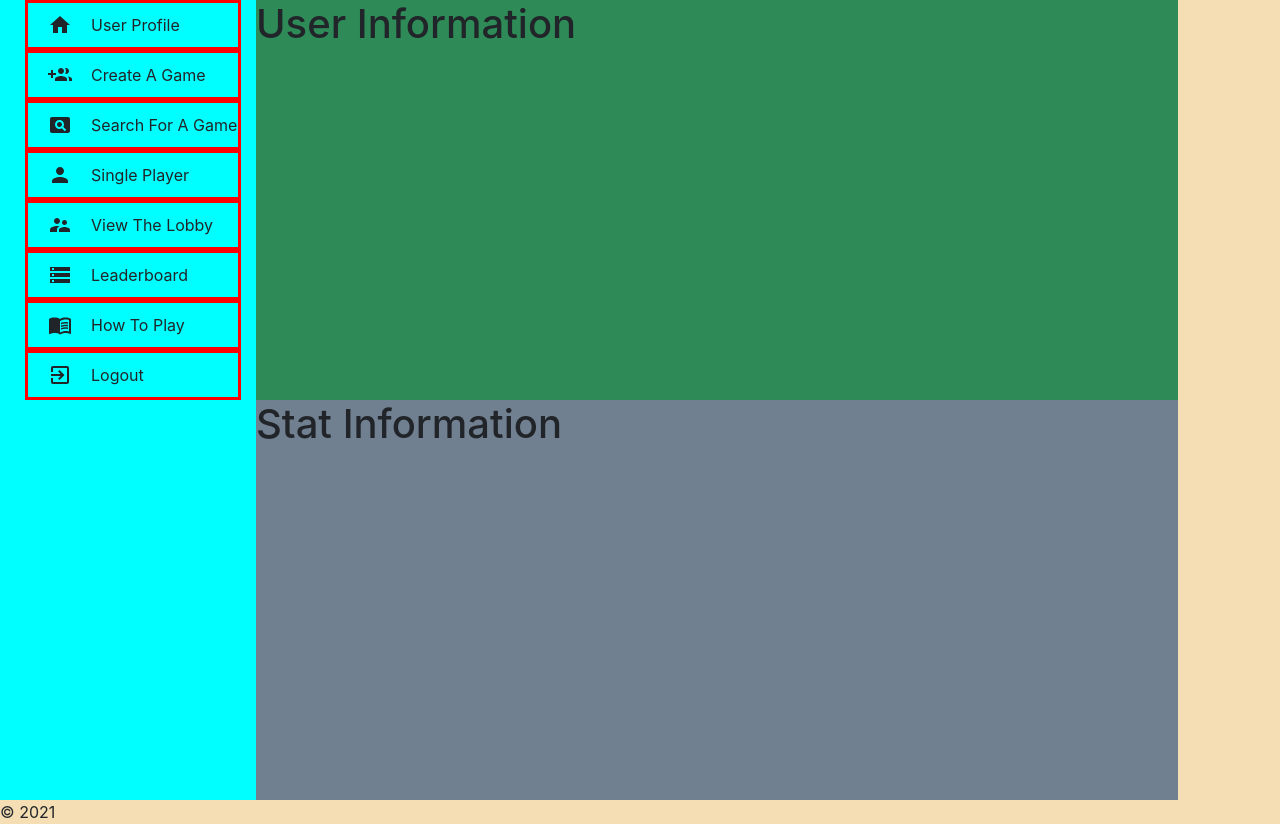
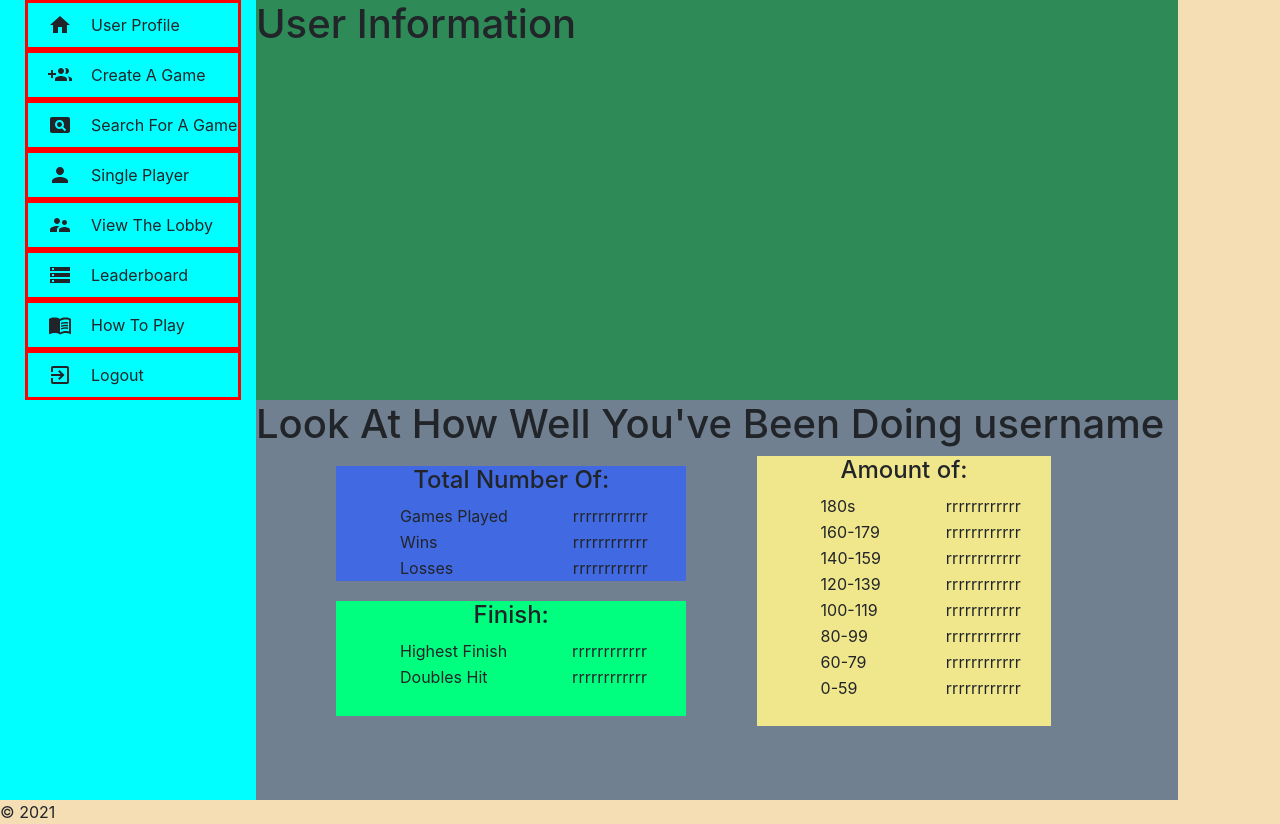
Before and after one commit to HeyAero/dartshub, a React app in the folder client/: page /user in a window 1280 px wide. Built offline with nearby package versions, Linux system fonts and the light colour scheme.

Commit message:
Add Stats tables

```diff
--- a/client/src/components/SideNav/_Sidenav.scss
+++ b/client/src/components/SideNav/_Sidenav.scss
@@ -2,6 +2,7 @@
     height: 100%;
     width: 100%;
     background-color: aqua;
+
 }
 
 .SidebarList {
--- /dev/null
+++ b/client/src/components/StatInformation/_StatInformation.scss
@@ -0,0 +1,38 @@
+.Stats-tables{
+    display: grid;
+    grid-template-columns: auto auto;
+    grid-template-rows: 1fr 1fr;
+ td {
+    text-align: left;
+    padding-left: 4rem;
+ }
+}
+#Number{
+    background-color: royalblue;
+    grid-column: 1;
+    grid-row: 1/2;
+    text-align: center;
+    width: 70%;
+    margin: 2%;
+    margin-left: 5rem;
+}
+
+#Finish {
+    background-color: springgreen;
+    grid-column: 1;
+    grid-row: 2;
+    text-align: center;
+    width: 70%;
+    margin: 2%;
+    margin-left: 5rem;
+}
+#Amount{
+    background-color: khaki;
+    grid-column: 2;
+    grid-row-start: 1/2;
+    grid-row-end: span 2;
+    text-align: center;
+    margin-right: 3rem;
+    width: 70%;
+
+}
--- a/client/src/components/StatInformation/index.js
+++ b/client/src/components/StatInformation/index.js
@@ -1,8 +1,95 @@
 import React from "react";
 
 const StatInformation = () => {
-    return(
-        <h1>Stat Information</h1>
+    return (
+        <>
+        <h1>Look At How Well You've Been Doing username</h1>
+            <div className="Stats-tables">
+
+                <div id="Number">
+                    <h4>Total Number Of:</h4>
+                    <table>
+                        <tbody>
+
+                            <tr>
+                                <td>Games Played</td>
+                                <td>rrrrrrrrrrrr</td>
+                            </tr>
+                            <tr>
+                                <td>Wins</td>
+                                <td>rrrrrrrrrrrr</td>
+                            </tr>
+                            <tr>
+                                <td>Losses</td>
+                                <td>rrrrrrrrrrrr</td>
+                            </tr>
+
+                        </tbody>
+                    </table>
+                </div>
+
+                <div id="Finish">
+                    <h4>Finish:</h4>
+                    <table>
+                        <tbody>
+
+                            <tr>
+                                <td>Highest Finish</td>
+                                <td>rrrrrrrrrrrr</td>
+                            </tr>
+                            <tr>
+                                <td>Doubles Hit</td>
+                                <td>rrrrrrrrrrrr</td>
+                            </tr>
+
+                        </tbody>
+                    </table>
+                </div>
+                <div id="Amount">
+                    <h4>Amount of:</h4>
+                    <table>
+                        <tbody>
+                            <tr>
+                                <td>180s</td>
+                                <td>rrrrrrrrrrrr</td>
+                            </tr>
+                            <tr>
+                                <td>160-179</td>
+                                <td>rrrrrrrrrrrr</td>
+                            </tr>
+                            <tr>
+                                <td>140-159</td>
+                                <td>rrrrrrrrrrrr</td>
+                            </tr>
+                            <tr>
+                                <td>120-139</td>
+                                <td>rrrrrrrrrrrr</td>
+                            </tr>
+                            <tr>
+                                <td>100-119</td>
+                                <td>rrrrrrrrrrrr</td>
+                            </tr>
+                            <tr>
+                                <td>80-99</td>
+                                <td>rrrrrrrrrrrr</td>
+                            </tr>
+                            <tr>
+                                <td>60-79</td>
+                                <td>rrrrrrrrrrrr</td>
+                            </tr>
+                            <tr>
+                                <td>0-59</td>
+                                <td>rrrrrrrrrrrr</td>
+                            </tr>
+                        </tbody>
+                    </table>
+                </div>
+
+            </div>
+
+
+        </>
+
     )
 
 }
--- a/client/src/index.scss
+++ b/client/src/index.scss
@@ -8,7 +8,7 @@
 @import './components/Navbar/Navbar';
 @import './components/Sidenav/Sidenav';
 // Other
-
+@import './components/StatInformation/StatInformation';
 // Any Universal Styling
 
 body {
```
